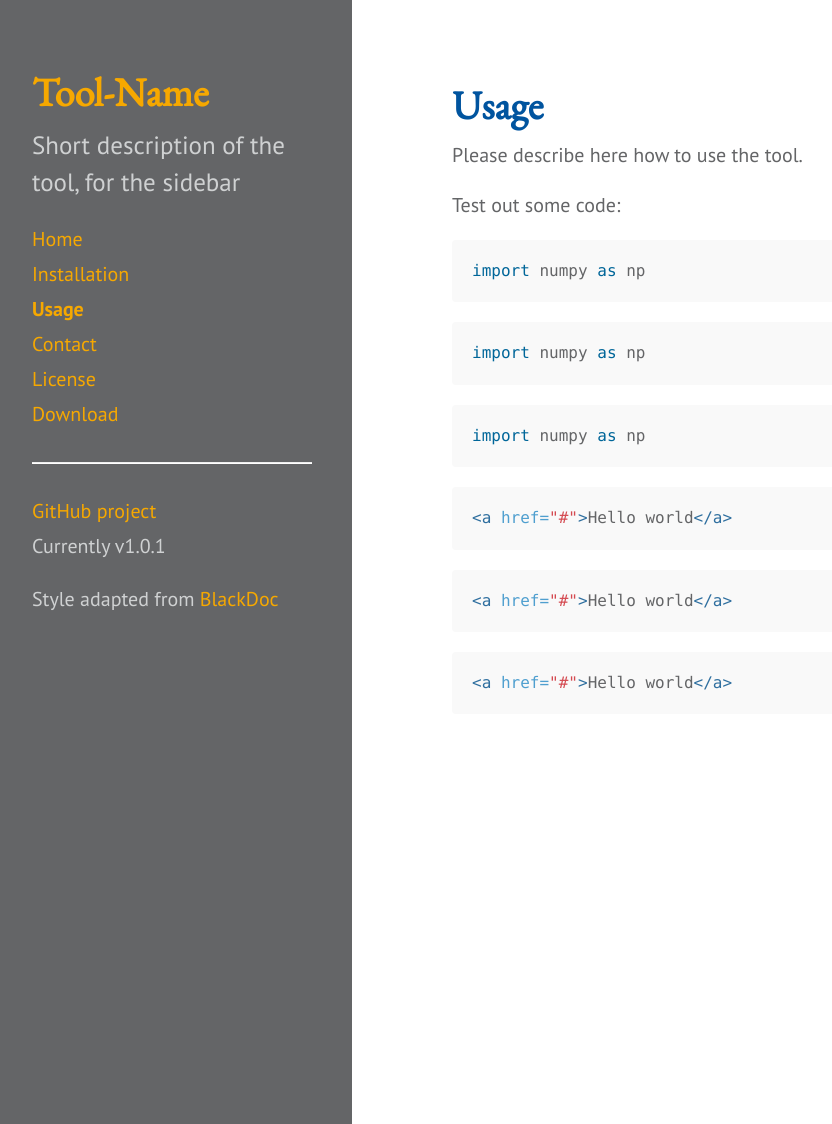
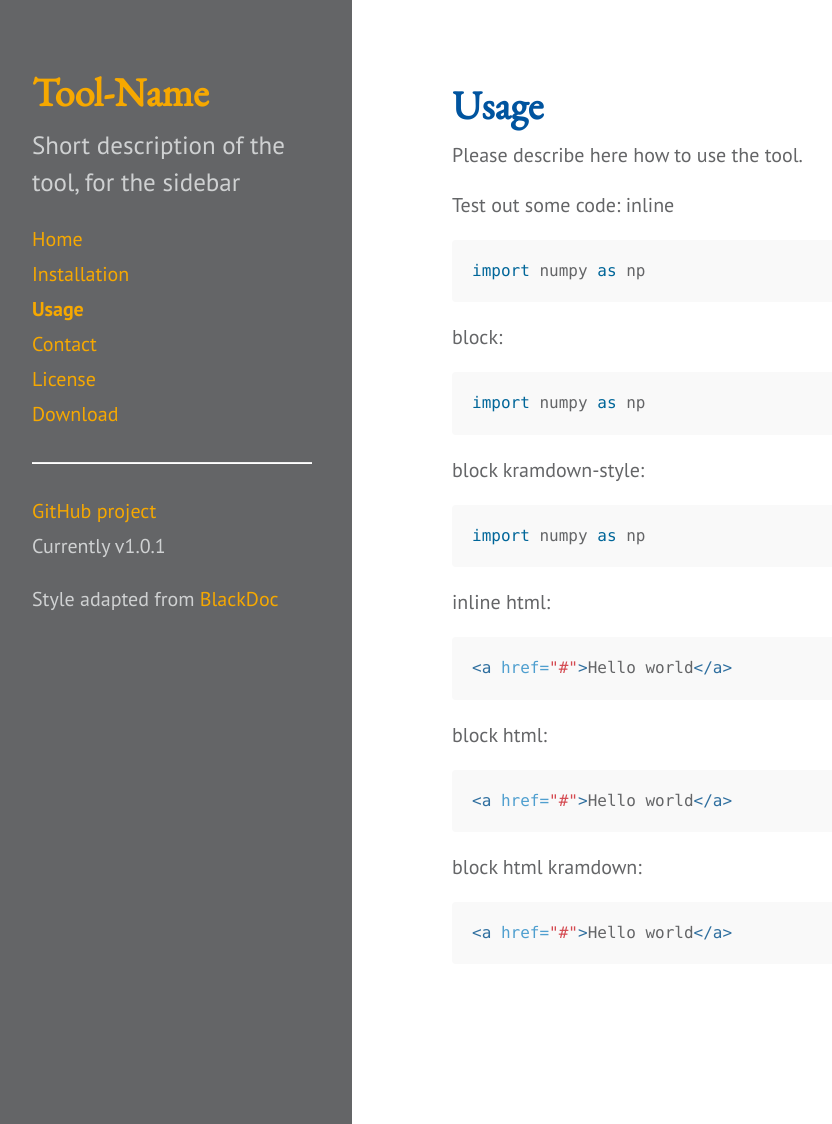
Before and after one commit to saezlab/dorothea, a Jekyll site: the page built from 2_usage.md, in a window 1280 px wide and 1124 px high. Shown: the whole window, without its empty margins (8-840 px from the left). Built offline with Jekyll 4.4.1, drawn with Linux system fonts in a browser that asks for light colours.

Commit message:
Update 2_usage.md

````diff
--- a/2_usage.md
+++ b/2_usage.md
@@ -7,27 +7,40 @@ Please describe here how to use the tool.
 
 
 Test out some code:
+inline
+
 ``` python
 import numpy as np
 ```
 
+block:
+
 ~~~ python
 import numpy as np
 ~~~
+
+block kramdown-style:
 
 ~~~
 import numpy as np
 ~~~
 {: .language-python}
 
+
+inline html:
+
 ``` html
 <a href="#">Hello world</a>
 ```
+
+block html:
 
 ~~~ html
 <a href="#">Hello world</a>
 ~~~
 
+block html kramdown:
+
 ~~~
 <a href="#">Hello world</a>
 ~~~
````
